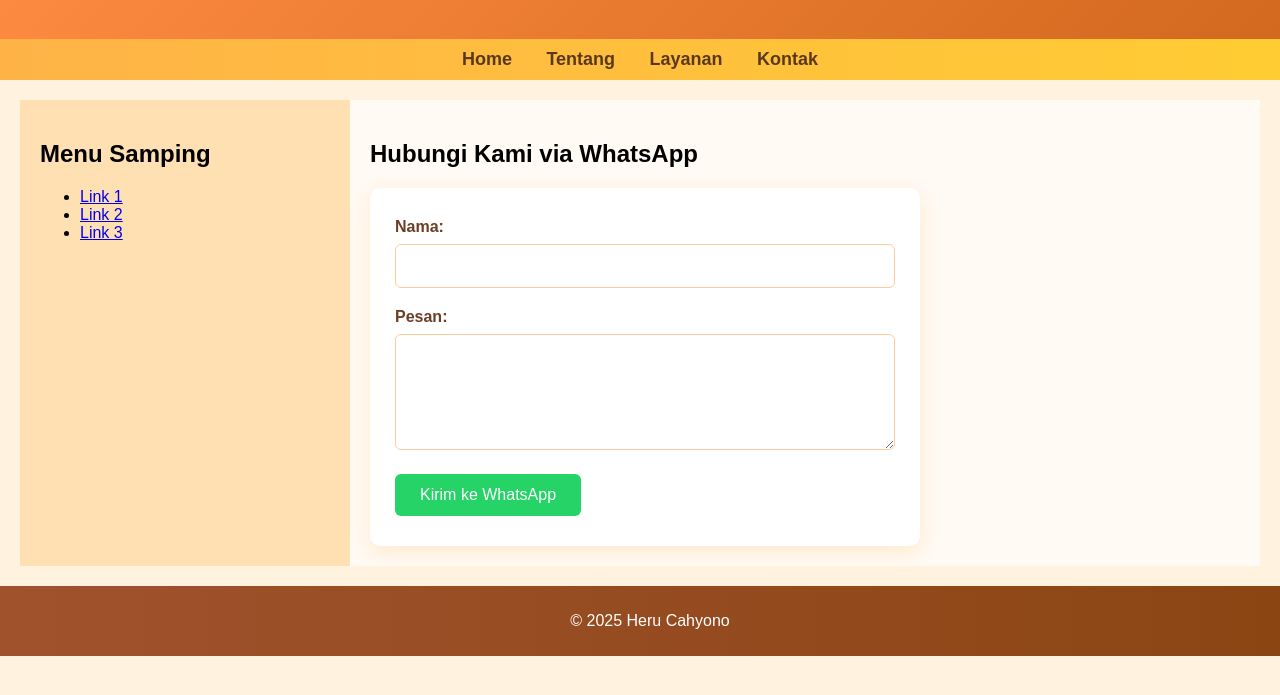
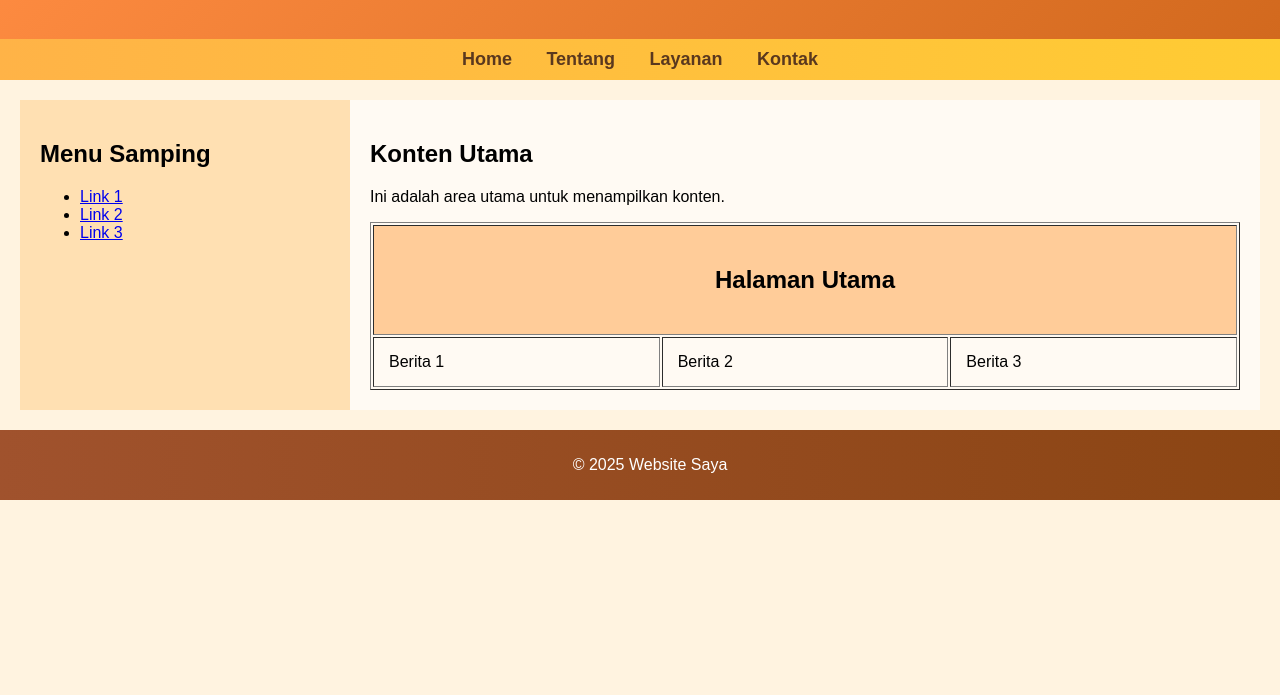
Before and after one commit to mochherucahyono/Tugas-6, a plain HTML site: page index.html in a window 1280 px wide. Shown: the part 81-776 px from the top of the page. Drawn offline with Linux system fonts and the light colour scheme.

Commit message:
index.html

```diff
--- a/index.html
+++ b/index.html
@@ -29,19 +29,35 @@
           <li><a href="#">Link 3</a></li>
         </ul>
       </aside>
+
       <main class="content">
-        <h2>Hubungi Kami via WhatsApp</h2>
-        <form id="formWA">
-          <label for="nama">Nama:</label>
-          <input type="text" id="nama" name="nama" required />
-          <label for="pesan">Pesan:</label>
-          <textarea id="pesan" name="pesan" rows="5" required></textarea>
-          <button type="submit">Kirim ke WhatsApp</button>
-        </form>
+        <h2>Konten Utama</h2>
+        <p>Ini adalah area utama untuk menampilkan konten.</p>
+
+        <table border="1" width="100%">
+          <tr>
+            <td
+              colspan="3"
+              style="
+                background-color: #ffcc99;
+                text-align: center;
+                padding: 20px;
+              "
+            >
+              <h2>Halaman Utama</h2>
+            </td>
+          </tr>
+          <tr>
+            <td style="width: 33%; padding: 15px">Berita 1</td>
+            <td style="width: 33%; padding: 15px">Berita 2</td>
+            <td style="width: 33%; padding: 15px">Berita 3</td>
+          </tr>
+        </table>
       </main>
     </div>
+
     <footer>
-      <p>&copy; 2025 Heru Cahyono</p>
+      <p>&copy; 2025 Website Saya</p>
     </footer>
   </body>
 </html>
```
